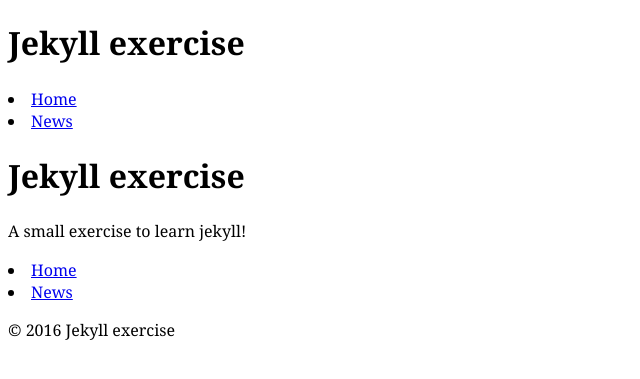
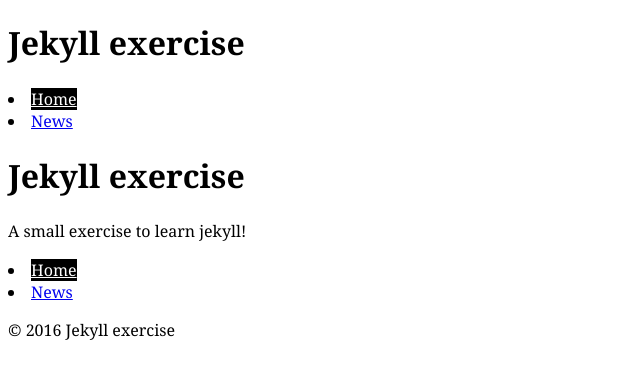
Before and after one commit to nicoladilillo/Jekyll-exercise, a Jekyll site: the page built from index.html, in a window 1280 px wide. Shown: the top 379 px of the page, without its empty margins (0-640 px from the left). Built offline with Jekyll 4.4.1, drawn with Linux system fonts in a browser that asks for light colours; Markdown is read by kramdown in place of the engine named in the settings.

Commit message:
Add highlighting navigation

```diff
--- a/_includes/nav.html
+++ b/_includes/nav.html
@@ -1,6 +1,6 @@
 <nav>
   <lu>
-    <li><a href="{{site.baseurl}}/index.html">Home</a></li>
-    <li><a href="{{site.baseurl}}/news.html">News</a></li>
+    <li><a href="{{site.baseurl}}/index.html" class="{% if page.url == '/' %}current{% endif %}">Home</a></li>
+    <li><a href="{{site.baseurl}}/news.html" class="{% if page.url == '/news.html' %}current{% endif %}">News</a></li>
   </lu>
 </nav>
--- a/css/common.css
+++ b/css/common.css
@@ -4,3 +4,8 @@
 
   font: normal 100%/1.4 Georgia,serif;
 }
+
+.current {
+  background-color: black;
+  color: white;
+}
```
